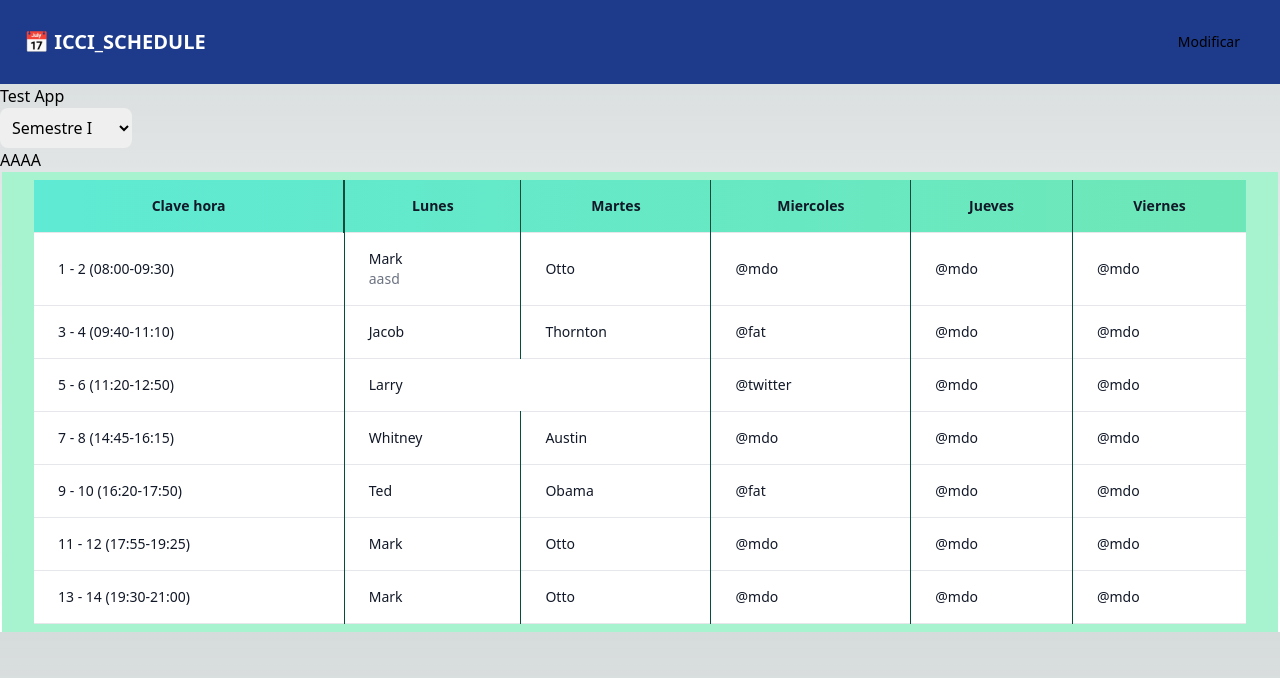
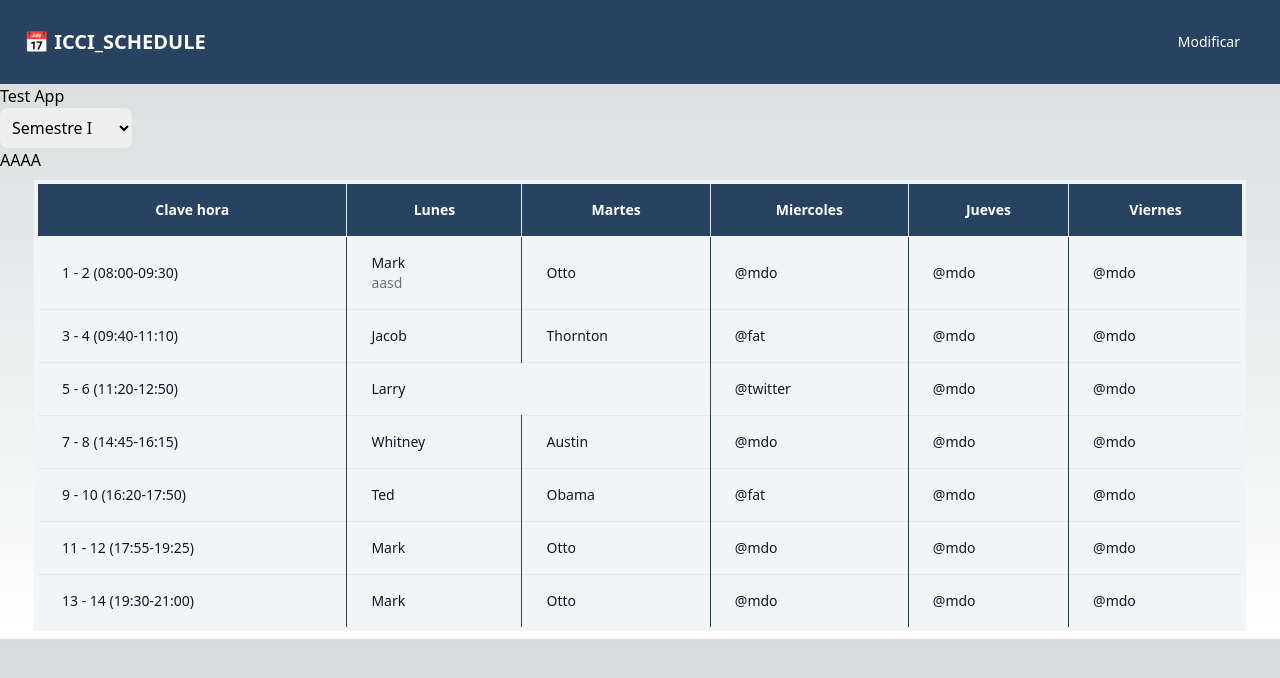
Before and after one commit to Guz-dev/icci_schedule, a Next.js app: page / in a window 1280 px wide. Shown: the top 678 px of the page. Built offline with nearby package versions, Linux system fonts and the light colour scheme.

Commit message:
avance en app, index y login
pequenios cambios en app, index y login
linkeo de vistas

```diff
--- a/src/pages/_app.js
+++ b/src/pages/_app.js
@@ -9,11 +9,11 @@ export default function App({ Component, pageProps }) {
         <meta name="viewport" content="width=device-width, initial-scale=1" />
         <link rel="icon" href="/favicon.ico" />
     </Head>
-    <header class="flex justify-between flex-wrap bg-blue-900 p-6">
+    <header class="flex justify-between flex-wrap bg-[#284262] p-6">
       <div class="flex items-center flex-shrink-0 text-white mr-6">
-        <span class="font-semibold text-xl uppercase">📅 Icci_schedule</span>
+        <a href='./' class="font-semibold text-xl uppercase">📅 Icci_schedule</a>
       </div>
-      <a href='#' class="text-sm px-4 py-2 hover:text-blue-200 lg:mt-0">Modificar</a>
+      <a href='./login' class="text-sm px-4 py-2 text-white hover:text-amber-300 lg:mt-0">Modificar</a>
     </header>
     <Component {...pageProps} />
   </>
--- a/src/pages/index.js
+++ b/src/pages/index.js
@@ -28,36 +28,36 @@ export default function Home() {
         </div>
         <div class="flex flex-col">
           <div class="overflow-x-auto sm:mx-0.5 lg:mx-0.5">
-            <div class="py-2 inline-block min-w-full sm:px-6 lg:px-8 bg-emerald-200">
+            <div class="py-2 inline-block min-w-full sm:px-6 lg:px-8">
               <div class="overflow-hidden">
-                <table class="min-w-full">
+                <table class="min-w-full border-4 border-gray-100">
                   {/* <thead class="bg-gray-200 border-b"> */}
-                  <thead class="bg-gradient-to-r from-teal-300 to-emerald-300 border-b">
+                  <thead class="bg-[#284262] border-b border-gray-100 text-white">
                     <tr>
-                      <th scope="col" class="text-sm font-bold text-gray-900 px-6 py-4 text-center border-r-2 border-solid border-emerald-900">
+                      <th scope="col" class="text-sm font-bold px-6 py-4 text-center border-r border-solid">
                         Clave hora
                       </th>
-                      <th scope="col" class="text-sm font-bold text-gray-900 px-6 py-4 text-center border-r border-solid border-emerald-900">
+                      <th scope="col" class="text-sm font-bold px-6 py-4 text-center border-r border-solid">
                         Lunes
                       </th>
-                      <th scope="col" class="text-sm font-bold text-gray-900 px-6 py-4 text-center border-r border-solid border-emerald-900">
+                      <th scope="col" class="text-sm font-bold px-6 py-4 text-center border-r border-solid">
                         Martes
                       </th>
-                      <th scope="col" class="text-sm font-bold text-gray-900 px-6 py-4 text-center border-r border-solid border-emerald-900">
+                      <th scope="col" class="text-sm font-bold px-6 py-4 text-center border-r border-solid">
                         Miercoles
                       </th>
-                      <th scope="col" class="text-sm font-bold text-gray-900 px-6 py-4 text-center border-r border-solid border-emerald-900">
+                      <th scope="col" class="text-sm font-bold px-6 py-4 text-center border-r border-solid">
                         Jueves
                       </th>
-                      <th scope="col" class="text-sm font-bold text-gray-900 px-6 py-4 text-center">
+                      <th scope="col" class="text-sm font-bold px-6 py-4 text-center">
                         Viernes
                       </th>
                     </tr>
                   </thead>
-                  <tbody>
-                    <tr class="bg-white border-b transition duration-300 ease-in-out hover:bg-gray-100">
-                      <td class="px-6 py-4 whitespace-nowrap text-sm font-medium text-gray-900 border-r border-solid border-emerald-900"> 1 - 2  (08:00-09:30) </td>
-                      <td class="text-sm text-gray-900 font-light px-6 py-4 whitespace-nowrap border-r border-solid border-emerald-900">
+                  <tbody class="bg-gray-100">
+                    <tr class="border-b transition duration-300 ease-in-out hover:bg-gray-100">
+                      <td class="px-6 py-4 whitespace-nowrap text-sm font-medium text-gray-900 border-r border-solid border-gray-700"> 1 - 2  (08:00-09:30) </td>
+                      <td class="text-sm text-gray-900 font-light px-6 py-4 whitespace-nowrap border-r border-solid border-gray-700">
                         <div>
                           Mark
                         </div>
@@ -78,9 +78,9 @@ export default function Home() {
                         @mdo
                       </td>
                     </tr>
-                    <tr class="bg-white border-b transition duration-300 ease-in-out hover:bg-gray-100">
-                      <td class="px-6 py-4 whitespace-nowrap text-sm font-medium text-gray-900 border-r border-solid border-emerald-900"> 3 - 4 (09:40-11:10)</td>
-                      <td class="text-sm text-gray-900 font-light px-6 py-4 whitespace-nowrap border-r border-solid border-emerald-900">
+                    <tr class="border-b transition duration-300 ease-in-out hover:bg-gray-100">
+                      <td class="px-6 py-4 whitespace-nowrap text-sm font-medium text-gray-900 border-r border-solid border-gray-700"> 3 - 4 (09:40-11:10)</td>
+                      <td class="text-sm text-gray-900 font-light px-6 py-4 whitespace-nowrap border-r border-solid border-gray-700">
                         Jacob
                       </td>
                       <td class="text-sm text-gray-900 font-light px-6 py-4 whitespace-nowrap border-r border-solid border-emerald-900">
@@ -96,9 +96,9 @@ export default function Home() {
                         @mdo
                       </td>
                     </tr>
-                    <tr class="bg-white border-b transition duration-300 ease-in-out hover:bg-gray-100">
-                      <td class="px-6 py-4 whitespace-nowrap text-sm font-medium text-gray-900 border-r border-solid border-emerald-900"> 5 - 6 (11:20-12:50) </td>
-                      <td colspan="2" class="text-sm text-gray-900 font-light px-6 py-4 whitespace-nowrap border-r border-solid border-emerald-900">
+                    <tr class="border-b transition duration-300 ease-in-out hover:bg-gray-100">
+                      <td class="px-6 py-4 whitespace-nowrap text-sm font-medium text-gray-900 border-r border-solid border-gray-700"> 5 - 6 (11:20-12:50) </td>
+                      <td colspan="2" class="text-sm text-gray-900 font-light px-6 py-4 whitespace-nowrap border-r border-solid border-gray-700">
                         Larry
                       </td>
                       <td class="text-sm text-gray-900 font-light px-6 py-4 whitespace-nowrap border-r border-solid border-emerald-900">
@@ -111,9 +111,9 @@ export default function Home() {
                         @mdo
                       </td>
                     </tr>
-                    <tr class="bg-white border-b transition duration-300 ease-in-out hover:bg-gray-100">
-                      <td class="px-6 py-4 whitespace-nowrap text-sm font-medium text-gray-900 border-r border-solid border-emerald-900"> 7 - 8 (14:45-16:15) </td>
-                      <td class="text-sm text-gray-900 font-light px-6 py-4 whitespace-nowrap border-r border-solid border-emerald-900">
+                    <tr class="border-b transition duration-300 ease-in-out hover:bg-gray-100">
+                      <td class="px-6 py-4 whitespace-nowrap text-sm font-medium text-gray-900 border-r border-solid border-gray-700"> 7 - 8 (14:45-16:15) </td>
+                      <td class="text-sm text-gray-900 font-light px-6 py-4 whitespace-nowrap border-r border-solid border-gray-700">
                         Whitney
                       </td>
                       <td class="text-sm text-gray-900 font-light px-6 py-4 whitespace-nowrap border-r border-solid border-emerald-900">
@@ -129,9 +129,9 @@ export default function Home() {
                         @mdo
                       </td>
                     </tr>
-                    <tr class="bg-white border-b transition duration-300 ease-in-out hover:bg-gray-100">
-                      <td class="px-6 py-4 whitespace-nowrap text-sm font-medium text-gray-900 border-r border-solid border-emerald-900"> 9 - 10 (16:20-17:50)</td>
-                      <td class="text-sm text-gray-900 font-light px-6 py-4 whitespace-nowrap border-r border-solid border-emerald-900">
+                    <tr class="border-b transition duration-300 ease-in-out hover:bg-gray-100">
+                      <td class="px-6 py-4 whitespace-nowrap text-sm font-medium text-gray-900 border-r border-solid border-gray-700"> 9 - 10 (16:20-17:50)</td>
+                      <td class="text-sm text-gray-900 font-light px-6 py-4 whitespace-nowrap border-r border-solid border-gray-700">
                         Ted
                       </td>
                       <td class="text-sm text-gray-900 font-light px-6 py-4 whitespace-nowrap border-r border-solid border-emerald-900">
@@ -147,9 +147,9 @@ export default function Home() {
                         @mdo
                       </td>
                     </tr>
-                    <tr class="bg-white border-b transition duration-300 ease-in-out hover:bg-gray-100">
-                      <td class="px-6 py-4 whitespace-nowrap text-sm font-medium text-gray-900 border-r border-solid border-emerald-900"> 11 - 12 (17:55-19:25)</td>
-                      <td class="text-sm text-gray-900 font-light px-6 py-4 whitespace-nowrap border-r border-solid border-emerald-900">
+                    <tr class="border-b transition duration-300 ease-in-out hover:bg-gray-100">
+                      <td class="px-6 py-4 whitespace-nowrap text-sm font-medium text-gray-900 border-r border-solid border-gray-700"> 11 - 12 (17:55-19:25)</td>
+                      <td class="text-sm text-gray-900 font-light px-6 py-4 whitespace-nowrap border-r border-solid border-gray-700">
                         Mark
                       </td>
                       <td class="text-sm text-gray-900 font-light px-6 py-4 whitespace-nowrap border-r border-solid border-emerald-900">
@@ -165,9 +165,9 @@ export default function Home() {
                         @mdo
                       </td>
                     </tr>
-                    <tr class="bg-white border-b transition duration-300 ease-in-out hover:bg-gray-100">
-                      <td class="px-6 py-4 whitespace-nowrap text-sm font-medium text-gray-900 border-r border-solid border-emerald-900"> 13 - 14 (19:30-21:00)</td>
-                      <td class="text-sm text-gray-900 font-light px-6 py-4 whitespace-nowrap border-r border-solid border-emerald-900">
+                    <tr class="border-b transition duration-300 ease-in-out hover:bg-gray-100">
+                      <td class="px-6 py-4 whitespace-nowrap text-sm font-medium text-gray-900 border-r border-solid border-gray-700"> 13 - 14 (19:30-21:00)</td>
+                      <td class="text-sm text-gray-900 font-light px-6 py-4 whitespace-nowrap border-r border-solid border-gray-700">
                         Mark
                       </td>
                       <td class="text-sm text-gray-900 font-light px-6 py-4 whitespace-nowrap border-r border-solid border-emerald-900">
--- a/src/pages/login.js
+++ b/src/pages/login.js
@@ -7,19 +7,19 @@ const inter = Inter({ subsets: ["latin"] });
 export default function Home() {
   return (
     <>
-      <div class="mx-auto my-36 flex-col h-[300px] w-[350px] border-2 bg-white text-black shadow-xl">
+      <div class="mx-auto my-16 flex-col w-[350px] border-2 rounded-lg bg-[white] text-black shadow-xl">
         <div class="flex flex-col items-center">
-          <img src="logouta.png" alt="Logo UTA"></img>
+          <img src="logouta.png" alt="Logo UTA" class="m-2 p-2 w-72"></img>
         </div>
         <div class="my-2 flex justify-center">
-          <div class="font-sans font-bold text-center text-xl">Por favor inicie sesion para administrar horario</div>
+          <div class="font-sans font-bold text-center text-xl">Inicie sesion para administrar horario</div>
         </div>
         <div class="flex flex-col items-center">
           <input class="my-2 w-72 border p-2" type="email" placeholder="Nombre de usuario" />
           <input class="my-2 w-72 border p-2" type="password" placeholder="Contraseña" />
         </div>
-        <div class="my-2 flex justify-center">
-          <button class="w-72 border bg-[#284262] p-2 font-sans text-amber-300 text-xl font-bold">Iniciar sesion</button>
+        <div class="mb-2 flex justify-center">
+          <button class="my-2 w-72 border rounded bg-[#284262] p-2 font-sans text-amber-300 text-m font-bold hover:bg-[#284260]">Iniciar sesion</button>
         </div>
       </div>
     </>
```
